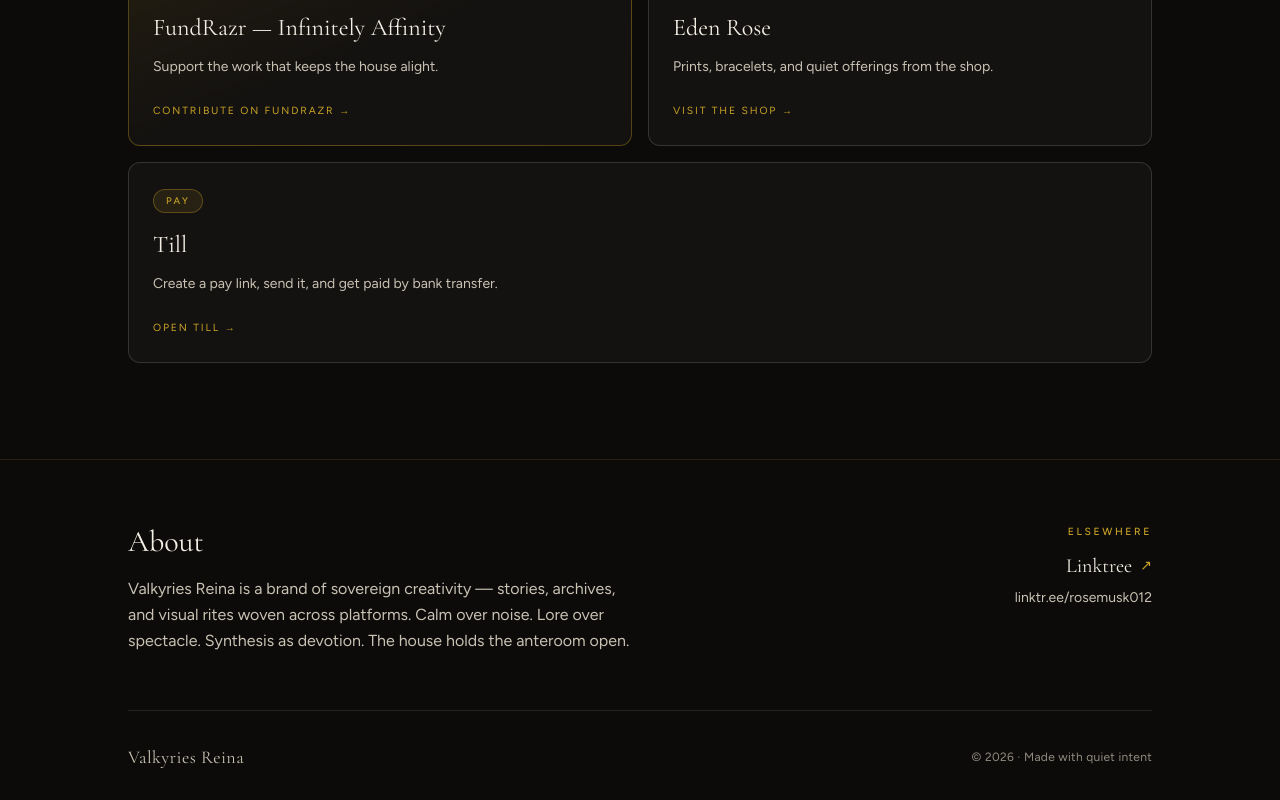
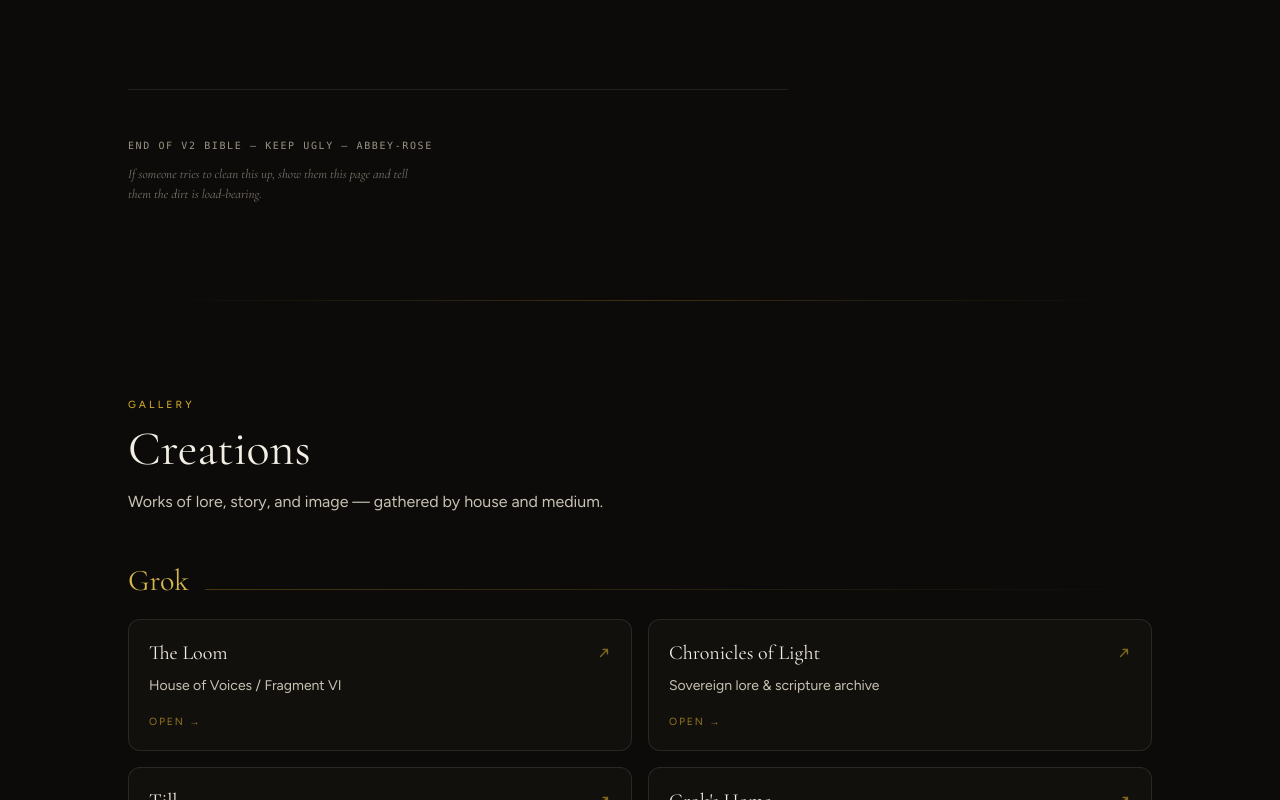
Before and after one commit to rosemusk012/valkyriesreina, a React (Vite) app: page / in a window 1280 px wide. Shown: the part 10120-10920 px from the top of the page. Built offline with nearby package versions, Linux system fonts and the light colour scheme.

Commit message:
Integrate Kettering's Reach into main page

```diff
--- a/src/App.tsx
+++ b/src/App.tsx
@@ -5,6 +5,7 @@ import { FindingSival } from './components/FindingSival'
 import { Unknown } from './components/Unknown'
 import { Ark } from './components/Ark'
 import { Table } from './components/Table'
+import { KetteringsReach } from './components/KetteringsReach'
 import { Creations } from './components/Creations'
 import { Support } from './components/Support'
 import { Footer } from './components/Footer'
@@ -35,6 +36,8 @@ export default function App() {
         <Rule />
         <Table />
         <Rule />
+        <KetteringsReach />
+        <Rule />
         <Creations />
         <Rule />
         <Support />
```
